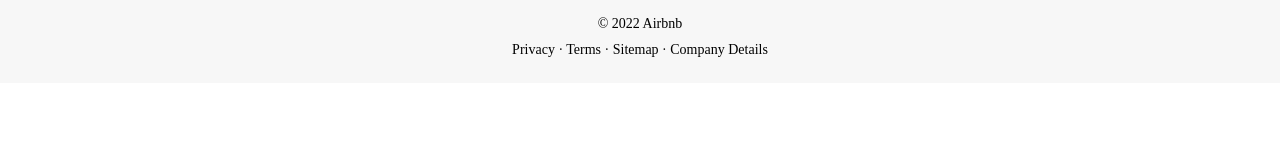
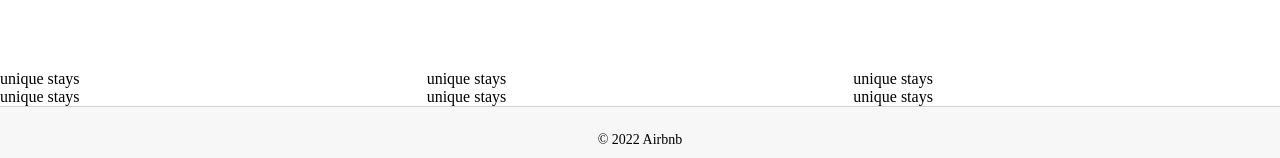
Before and after one commit to ieatn/airbnb-clon, a React (Vite) app: page / in a window 1280 px wide. Shown: the part 546-704 px from the top of the page. Built offline with nearby package versions, Linux system fonts and the light colour scheme.

Commit message:
starting carousel, cards

```diff
--- /dev/null
+++ b/src/container/Card.jsx
@@ -0,0 +1,7 @@
+import React from 'react'
+
+export default function Card({title}) {
+  return (
+    <div>{title}</div>
+  )
+}
--- /dev/null
+++ b/src/container/Carousel.css
@@ -0,0 +1,5 @@
+.carousel {
+    margin-top: 5rem;
+    display: grid;
+    grid-template-columns: repeat(3, 1fr);
+}
--- /dev/null
+++ b/src/container/Carousel.jsx
@@ -0,0 +1,16 @@
+import React from 'react'
+import Card from './Card'
+import './carousel.css'
+
+export default function Carousel() {
+  return (
+    <div className='carousel'>
+        <Card title='unique stays'/>
+        <Card title='unique stays'/>
+        <Card title='unique stays'/>
+        <Card title='unique stays'/>
+        <Card title='unique stays'/>
+        <Card title='unique stays'/>
+    </div>
+  )
+}
--- a/src/container/Home.jsx
+++ b/src/container/Home.jsx
@@ -1,11 +1,13 @@
 import React from 'react'
+import './Home.css'
 import Banner from '../components/Banner'
-import './Home.css'
+import Carousel from './Carousel'
 
 const Home = () => (
   <div className='home'>
     <button>Search dates</button>
     <Banner />
+    <Carousel />
   </div>
 )
 export default Home
```
Also changed, not shown: src/container/Card.css (added).
